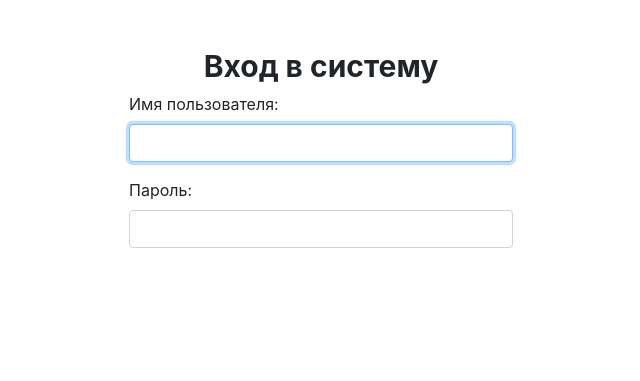
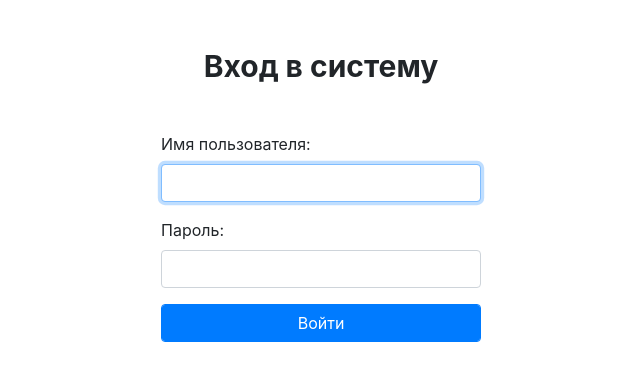
Before and after one commit to ObukhovVladislav/site-store, a Django app: page /auth/login/ in a window 1280 px wide. Shown: the top 381 px of the page, without its empty margins (319-959 px from the left). Run offline with Django 3.2, Linux system fonts and the light colour scheme; some libraries are stand-ins or nearby versions.

Commit message:
login (logic)

```diff
--- a/project/authapp/templates/authapp/login.html
+++ b/project/authapp/templates/authapp/login.html
@@ -2,8 +2,11 @@
 {% block content %}
     <div class="login-form">
         <h2 class="h2_center">Вход в систему</h2>
-        <form>
+        <form class="login-form" method="post">
+            {% csrf_token %}
             {{ form.as_p }}
+            <input type="submit" class="btn btn-primary form-control" value="Войти">
+
         </form>
     </div>
 {% endblock %}
--- a/project/authapp/views.py
+++ b/project/authapp/views.py
@@ -5,8 +5,13 @@ from authapp.forms import LoginForm
 
 
 def login(request):
-    # form = AuthenticationForm()
-    form = LoginForm
+    if request.method == 'POST':
+        form = LoginForm(data=request.POST)
+        if form.is_valid():
+            pass
+    else:
+        form = LoginForm
+
     context = {
         'page_title': 'Авторизация',
         'form': form,
--- a/project/static/css/style.css
+++ b/project/static/css/style.css
@@ -26,7 +26,7 @@
     transition: 0.3s;
 }
 .login-form{
-    width: 30%;
+    width: 50%;
     margin: 6vh auto;
 }
 .h2_center{
```
